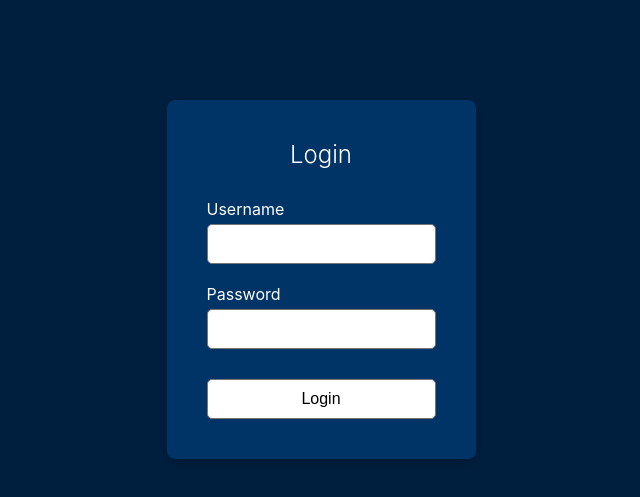
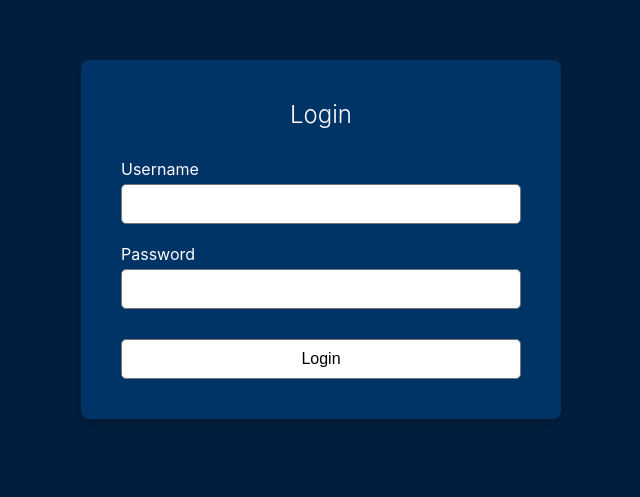
Before and after one commit to pomelosoftware67/waireviewscraper, a website: page index.html in a window 1280 px wide. Shown: the part 161-658 px from the top of the page, without its empty margins (319-959 px from the left). Drawn offline with Linux system fonts and the light colour scheme.

Commit message:
Fix login centering css

```diff
--- a/style.css
+++ b/style.css
@@ -6,14 +6,12 @@ html, body {
     margin: 0;
     padding: 20px;
     min-height: 100vh;
-    display: flex;
-    justify-content: center;
-    align-items: center;
 }
 
 /* --- LOGIN PAGE --- */
 #login-page {
     width: 100%;
+    min-height: 90vh; /* Use vh to ensure it takes up viewport height */
     display: flex;
     justify-content: center;
     align-items: center;
```
